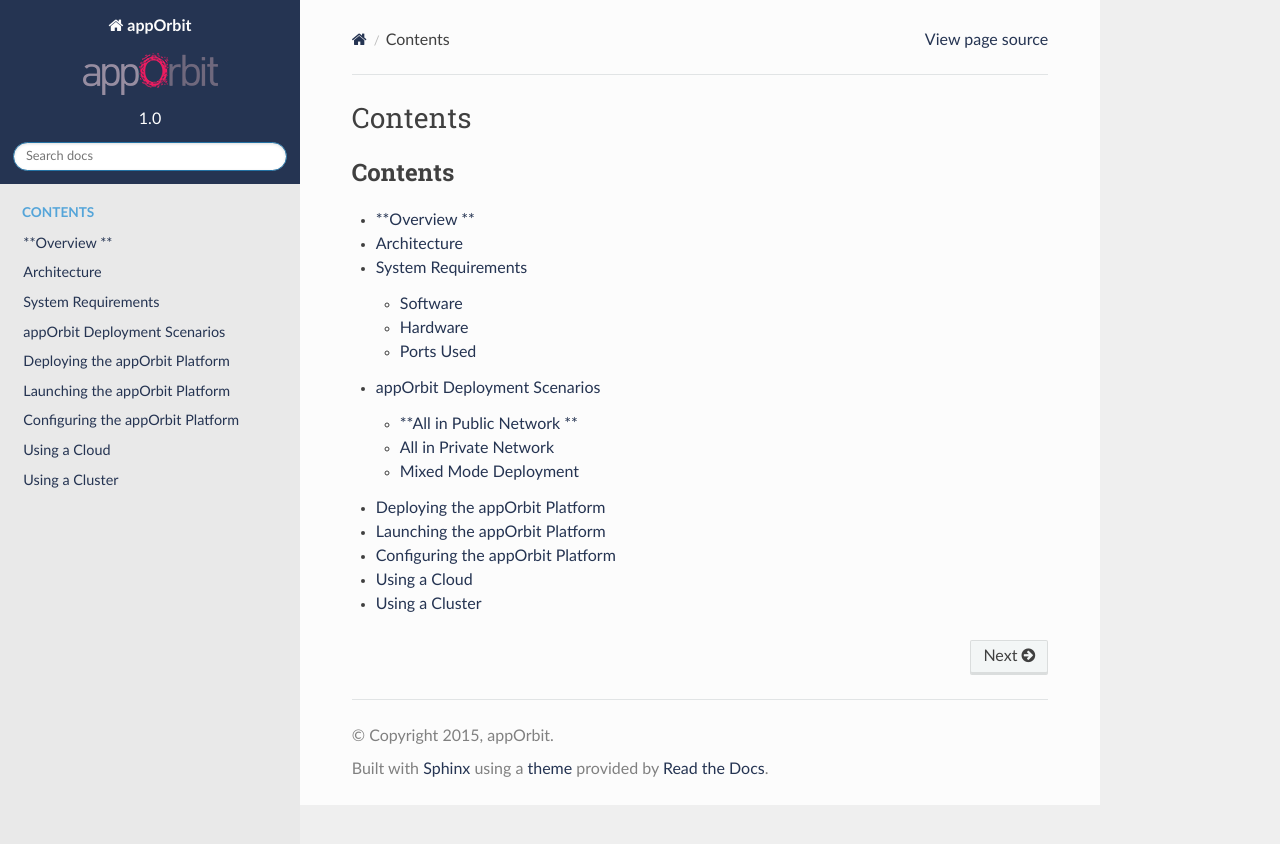
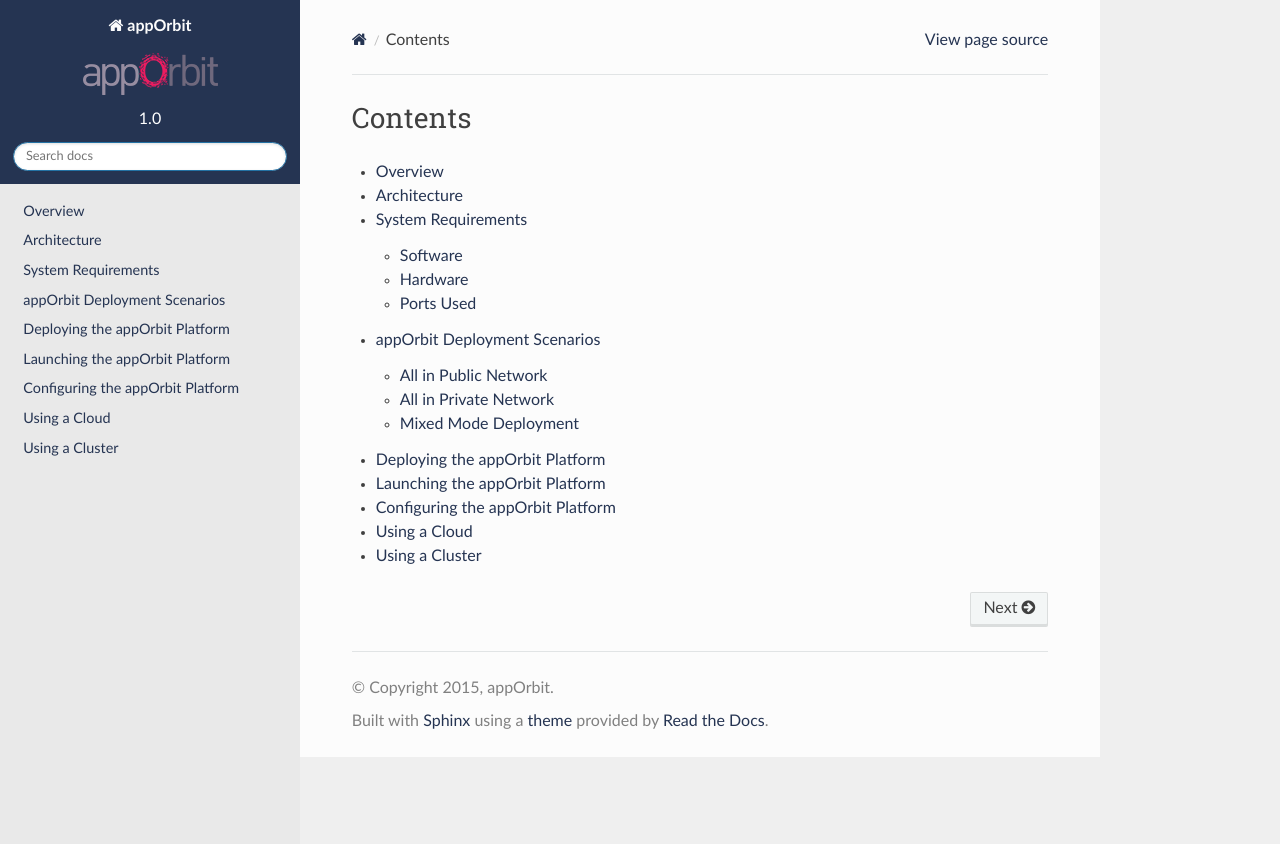
Before and after one commit to manish-gemini/cicd-test, a Sphinx documentation site: the page built from SPHINX/IMAGE/source/index.rst, in a window 1280 px wide. Shown: the top 844 px of the page. Built offline with Sphinx 7.4.7 and the Read the Docs theme 2.0.0, drawn with Linux system fonts in a browser that asks for light colours.

Commit message:
images added

```diff
--- a/SPHINX/IMAGE/source/Architecture.rst
+++ b/SPHINX/IMAGE/source/Architecture.rst
@@ -18,7 +18,7 @@
 The appOrbit Platform architecture consists of the User Interface Server
 and a representational state transfer (REST) API packet.
 
-> ![](media/image01.png)
+.. image:: media/image01.png
 
 The key components of the appOrbit Platform architecture include:
 
--- a/SPHINX/IMAGE/source/Deploying the appOrbit Platform.rst
+++ b/SPHINX/IMAGE/source/Deploying the appOrbit Platform.rst
@@ -216,7 +216,7 @@
 
 The output from this command is illustrated below.
 
-![](media/image05.png)
+..image:: media/image05.png
 
 **IMPORTANT**: When an error is encountered, and the appOrbit Platform
 installation script is not completed correctly, you are required to
@@ -234,7 +234,7 @@
     > appOrbit Chef Management user interface to change your
     > default password.
 
-> ![](media/image01.png)
+.. image:: media/image01.png
 
 1.  On the Home page, type your credentials (provided by your appOrbit
     > Sales or Business representative):
@@ -249,7 +249,7 @@
 
 4.  Click **login**.
 
-> ![](media/image04.png)
+.. image:: media/image04.png
 
 4.  On the Edit user: admin page (Edit tab), type a new, secure
     > **Password** and type a **Password confirmation** for your
--- a/SPHINX/IMAGE/source/Overview.rst
+++ b/SPHINX/IMAGE/source/Overview.rst
@@ -1,5 +1,5 @@
-**Overview **
-=============
+Overview
+========
 
 The appOrbit Platform provides efficiency and velocity for applications
 and infrastructure. The appOrbit Platform encapsulates and manages both
--- a/SPHINX/IMAGE/source/index.rst
+++ b/SPHINX/IMAGE/source/index.rst
@@ -1,9 +1,8 @@
 
 **Contents**
-========
+============
 .. toctree::
    :maxdepth: 2
-   :caption: Contents
 
    Overview
    Architecture
```
Also changed, not shown: SPHINX/IMAGE/source/appOrbit Deployment Scenarios.rst (+8 -7 lines), SPHINX/IMAGE/media/image01.png (added), SPHINX/IMAGE/media/image02.png (added), SPHINX/IMAGE/media/image04.png (added), SPHINX/IMAGE/media/image06.png (added), SPHINX/IMAGE/media/image07.png (added).
